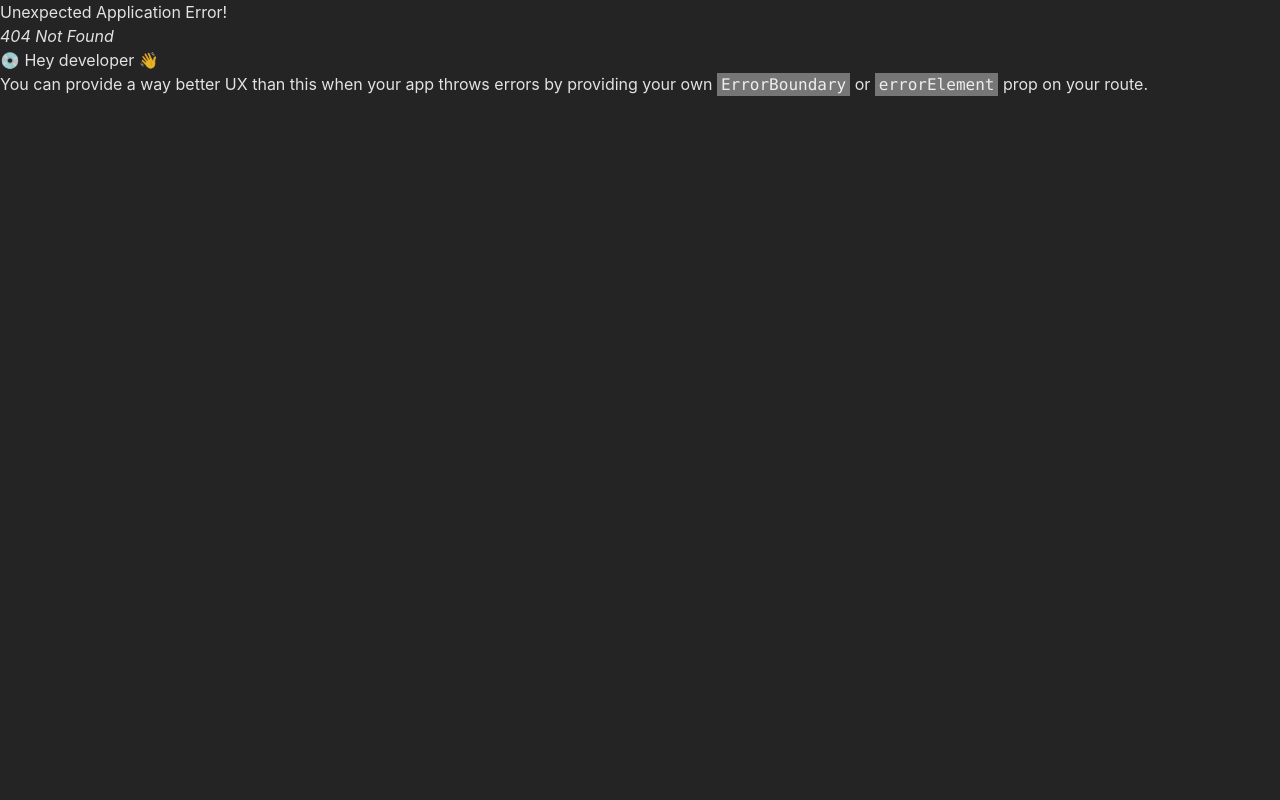
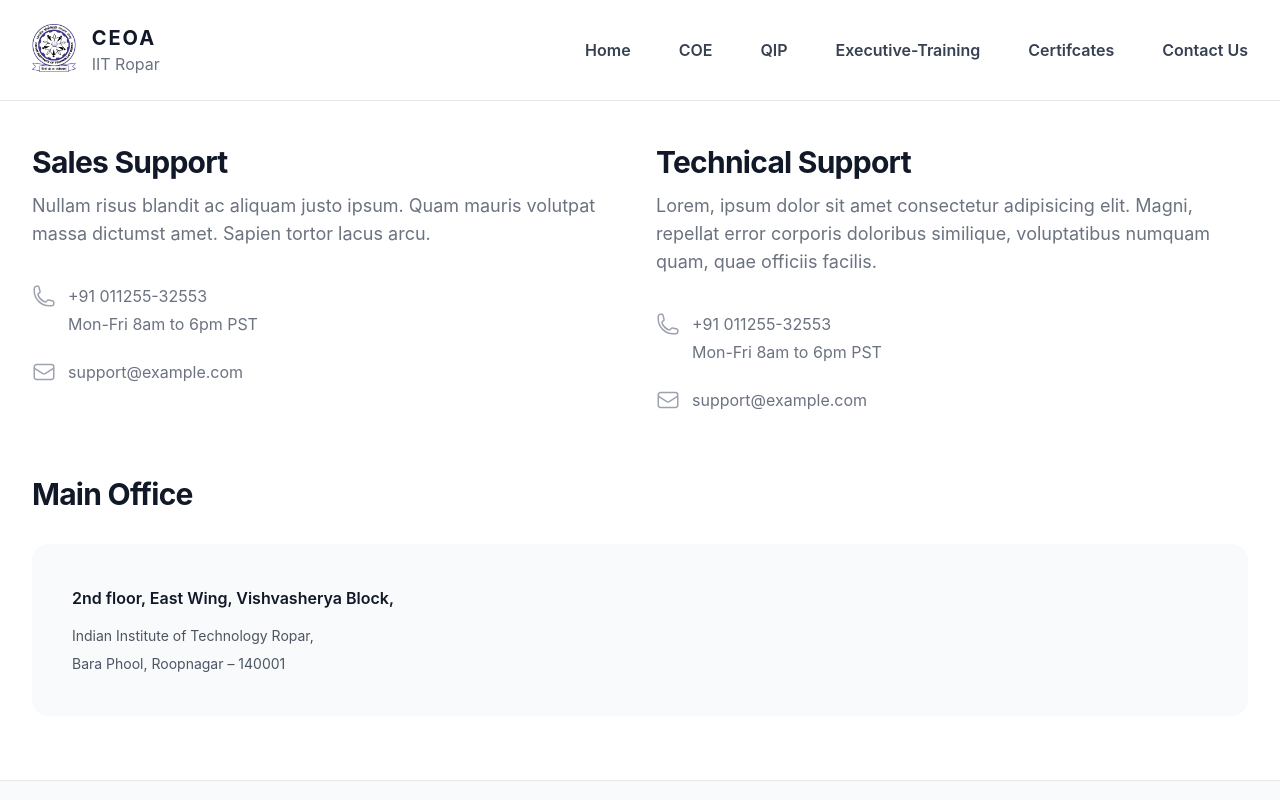
Before and after one commit to TuhinanshuModgil/CEOE_website, a React (Vite) app: page /contactus in a window 1280 px wide. Before the commit this address had no page. Shown: the top 800 px of the page. Built offline with nearby package versions, Linux system fonts and the light colour scheme.

Commit message:
added contact us page

```diff
--- a/src/components/Navbar.jsx
+++ b/src/components/Navbar.jsx
@@ -9,7 +9,7 @@ const navigation = [
   { name: 'QIP', href: '/QIP' },
   { name: 'Executive-Training', href: '/Exec_Training' },
   { name: 'Certifcates', href: '/certificate' },
-  { name: 'Contact Us', href: '#' },
+  { name: 'Contact Us', href: '/contactus' },
 ]
 
 export default function Navbar() {
--- a/src/main.jsx
+++ b/src/main.jsx
@@ -36,6 +36,7 @@ import {
   Exec_Training_UpcomingCourses
  } from "./pages/Exec_Training_Page";
 import CertificateForm from './pages/Certificate/CertificateForm.jsx'
+import ContactUs from './pages/ContactUs/ContactUs.jsx'
 
 const router = createBrowserRouter([
   {
@@ -89,6 +90,10 @@ const router = createBrowserRouter([
       {
         path: "/certificate",
         element: <CertificateForm/>
+      },
+      {
+        path: "/contactus",
+        element: <ContactUs/>
       }
     ]
   }
--- /dev/null
+++ b/src/pages/ContactUs/ContactUs.jsx
@@ -0,0 +1,78 @@
+import { EnvelopeIcon, PhoneIcon } from '@heroicons/react/24/outline'
+
+export default function ContactUs() {
+  return (
+    <div className="bg-white">
+      <div className="mx-auto max-w-7xl px-6 py-16 lg:px-8">
+        <div className="mx-auto max-w-lg md:grid md:max-w-none md:grid-cols-2 md:gap-8 mt-20">
+          <div>
+            <h2 className="text-2xl font-bold text-gray-900 sm:text-3xl sm:tracking-tight">Sales Support</h2>
+            <div className="mt-3">
+              <p className="text-lg text-gray-500">
+                Nullam risus blandit ac aliquam justo ipsum. Quam mauris volutpat massa dictumst amet. Sapien tortor
+                lacus arcu.
+              </p>
+            </div>
+            <div className="mt-9">
+              <div className="flex">
+                <div className="flex-shrink-0">
+                  <PhoneIcon aria-hidden="true" className="h-6 w-6 text-gray-400" />
+                </div>
+                <div className="ml-3 text-base text-gray-500">
+                  <p>+91 011255-32553</p>
+                  <p className="mt-1">Mon-Fri 8am to 6pm PST</p>
+                </div>
+              </div>
+              <div className="mt-6 flex">
+                <div className="flex-shrink-0">
+                  <EnvelopeIcon aria-hidden="true" className="h-6 w-6 text-gray-400" />
+                </div>
+                <div className="ml-3 text-base text-gray-500">
+                  <p>support@example.com</p>
+                </div>
+              </div>
+            </div>
+          </div>
+          <div className="mt-12 sm:mt-16 md:mt-0">
+            <h2 className="text-2xl font-bold text-gray-900 sm:text-3xl sm:tracking-tight">Technical Support</h2>
+            <div className="mt-3">
+              <p className="text-lg text-gray-500">
+                Lorem, ipsum dolor sit amet consectetur adipisicing elit. Magni, repellat error corporis doloribus
+                similique, voluptatibus numquam quam, quae officiis facilis.
+              </p>
+            </div>
+            <div className="mt-9">
+              <div className="flex">
+                <div className="flex-shrink-0">
+                  <PhoneIcon aria-hidden="true" className="h-6 w-6 text-gray-400" />
+                </div>
+                <div className="ml-3 text-base text-gray-500">
+                  <p>+91 011255-32553</p>
+                  <p className="mt-1">Mon-Fri 8am to 6pm PST</p>
+                </div>
+              </div>
+              <div className="mt-6 flex">
+                <div className="flex-shrink-0">
+                  <EnvelopeIcon aria-hidden="true" className="h-6 w-6 text-gray-400" />
+                </div>
+                <div className="ml-3 text-base text-gray-500">
+                  <p>support@example.com</p>
+                </div>
+              </div>
+            </div>
+          </div>
+        </div>
+        <div className='flex flex-col gap-8 mt-16'>
+        <h2 className="text-2xl font-bold text-gray-900 sm:text-3xl sm:tracking-tight">Main Office</h2>
+        <div className="rounded-2xl bg-gray-50 p-10">
+                <h3 className="text-base font-semibold leading-7 text-gray-900">2nd floor, East Wing, Vishvasherya Block,</h3>
+                <address className="mt-3 space-y-1 text-sm not-italic leading-6 text-gray-600">
+                  <p>Indian Institute of Technology Ropar,</p>
+                  <p>Bara Phool, Roopnagar – 140001</p>
+                </address>
+              </div>
+        </div>
+      </div>
+    </div>
+  )
+}
```
